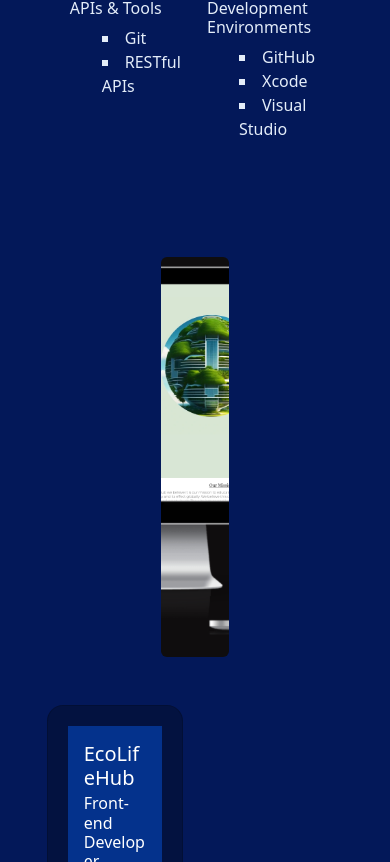
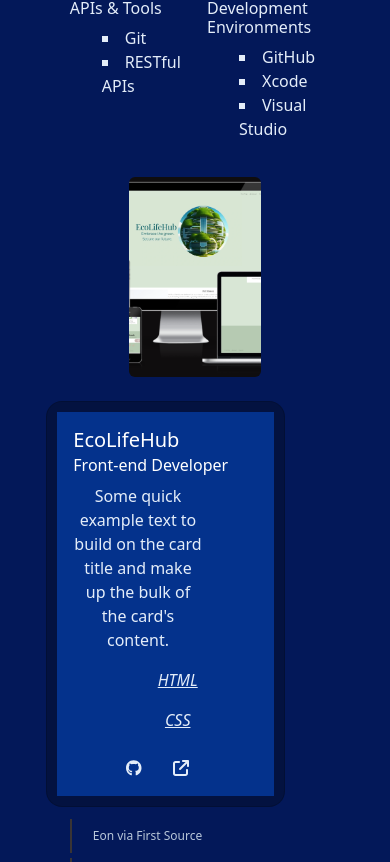
Before and after one commit to DanilleH22/portfolio, a React (Create React App) app: page / in a window 390 px wide. Shown: the part 1322-2184 px from the top of the page. Built offline with nearby package versions, Linux system fonts and the light colour scheme.

Commit message:
add responsiveness for projects on smaller sceens

```diff
--- a/src/styles/Projects.module.css
+++ b/src/styles/Projects.module.css
@@ -67,3 +67,38 @@
     height: 400px;
     object-fit: cover;
   }
+
+
+  /* Responsive Adjustments */
+  @media (max-width: 600px) {
+    .projectLink {
+        margin-right: 1rem;
+        font-size: 1rem;
+    }
+
+    .projectCard {
+        padding: 10px;
+        z-index: 2;
+        width: 90%;
+        top: 1.5rem;
+        left: -1rem;
+    }
+
+    .projects {
+        min-height: 50vh;
+        max-width: 100vw;
+        padding: 20px;
+        flex-direction: column;
+        justify-content: flex-start;
+    }
+
+    .Images {
+        width: 80%;
+    }
+
+    .imageSpecific {
+        max-width: 100%;
+        height: 200px;
+        object-fit: cover;
+    }
+}
```
